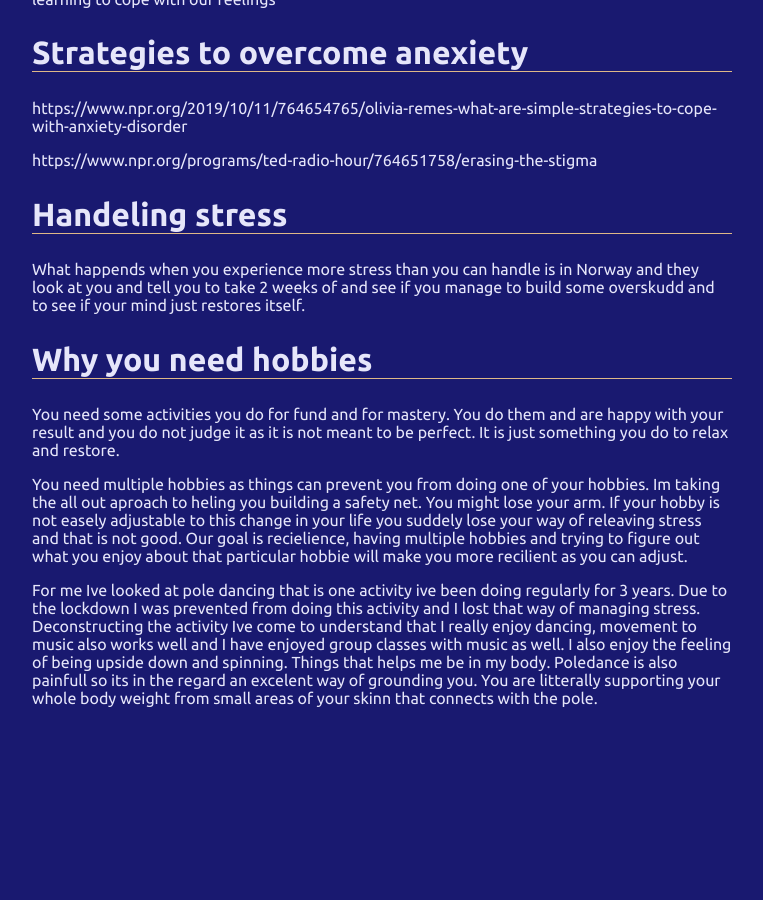
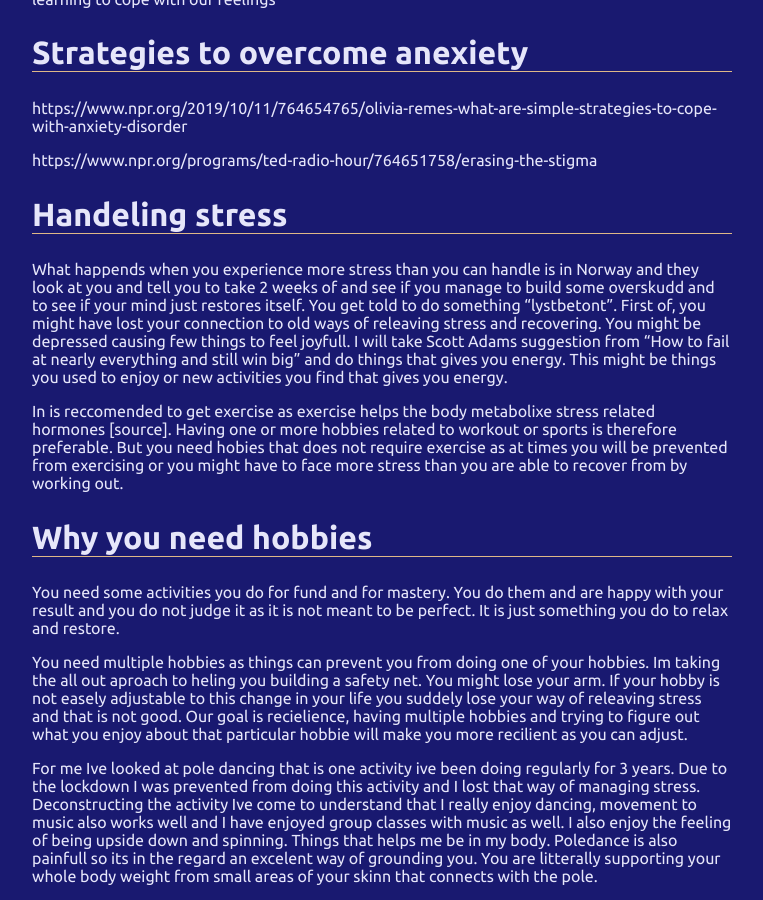
Before and after one commit to dagfs/dagfs.github.io, a Jekyll site: the page built from articles/how-to-burn-out/index.md, in a window 1280 px wide and 900 px high, scrolled down 1559 px. Shown: the whole window, without its empty margins (258-1021 px from the left). Built offline with Jekyll 4.4.1, drawn with Linux system fonts in a browser that asks for light colours; our own code applies the rules of GitHub Pages for plain Markdown files; before the commit the page ends 2312 px from its top, so only the background shows below that.

Commit message:
Update index.md

```diff
--- a/articles/how-to-burn-out/index.md
+++ b/articles/how-to-burn-out/index.md
@@ -50,7 +50,9 @@ https://www.npr.org/2019/10/11/764654765/olivia-remes-what-are-simple-strategies
 https://www.npr.org/programs/ted-radio-hour/764651758/erasing-the-stigma
 
 ## Handeling stress
-What happends when you experience more stress than you can handle is in Norway and they look at you and tell you to take 2 weeks of and see if you manage to build some overskudd and to see if your mind just restores itself.
+What happends when you experience more stress than you can handle is in Norway and they look at you and tell you to take 2 weeks of and see if you manage to build some overskudd and to see if your mind just restores itself. You get told to do something "lystbetont". First of, you might have lost your connection to old ways of releaving stress and recovering. You might be depressed causing few things to feel joyfull. I will take Scott Adams suggestion from "How to fail at nearly everything and still win big" and do things that gives you energy. This might be things you used to enjoy or new activities you find that gives you energy.
+
+In is reccomended to get exercise as exercise helps the body metabolixe stress related hormones [source]. Having one or more hobbies related to workout or sports is therefore preferable. But you need hobies that does not require exercise as at times you will be prevented from exercising or you might have to face more stress than you are able to recover from by working out.
 
 ## Why you need hobbies
 You need some activities you do for fund and for mastery. You do them and are happy with your result and you do not judge it as it is not meant to be perfect. It is just something you do to relax and restore.
```
